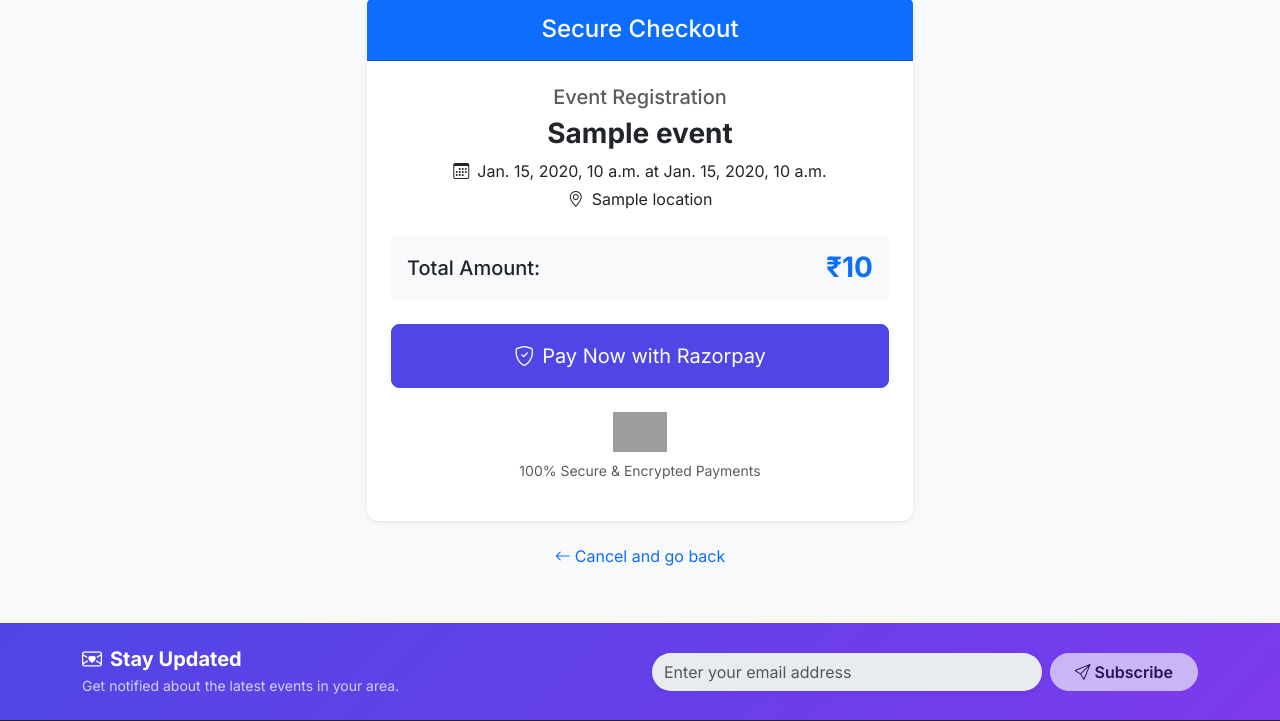
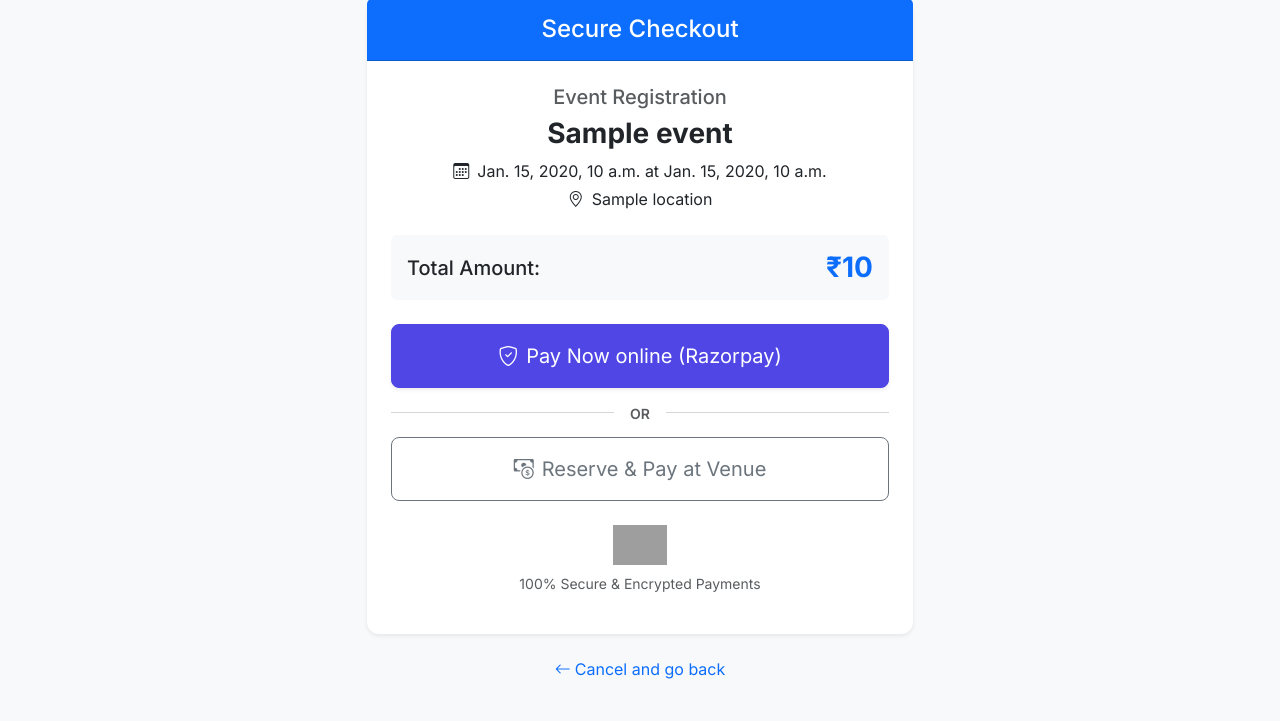
Before and after one commit to veereshawaralli/EVENT-REGISTRATION, a Django app: template templates/registrations/checkout.html in a window 1280 px wide. Shown: the part 107-828 px from the top of the page. Run offline with Django 5.2, Linux system fonts and the light colour scheme; the template is opened without the code that fills it: most values are stand-ins (such as "Sample title", 1, 10 or a date in 2020); some libraries are stand-ins or nearby versions; grey boxes are pictures that could not be loaded.

Commit message:
feat: Add Pay at Venue offline payment option

```diff
--- a/registrations/urls.py
+++ b/registrations/urls.py
@@ -12,6 +12,7 @@ urlpatterns = [
     path("waitlist/leave/<int:event_id>/", views.leave_waitlist, name="leave_waitlist"),
     path("ics/<int:registration_id>/", views.download_ics, name="download_ics"),
     path("checkout/<int:registration_id>/", views.payment_checkout, name="checkout"),
+    path("checkout/<int:registration_id>/offline/", views.process_offline_payment, name="process_offline_payment"),
     path("payment-callback/", views.payment_callback, name="payment_callback"),
     path("verify/<int:registration_id>/", views.verify_ticket, name="verify_ticket"),
     path("attend/<int:registration_id>/", views.mark_attended, name="mark_attended"),
--- a/templates/registrations/checkout.html
+++ b/templates/registrations/checkout.html
@@ -24,11 +24,25 @@
                         <span class="h3 mb-0 fw-bold text-primary">₹{{ event.price }}</span>
                     </div>
 
-                    <div class="d-grid">
-                        <button id="rzp-button1" class="btn btn-primary btn-lg py-3">
-                            <i class="bi bi-shield-check me-2"></i>Pay Now with Razorpay
+                    <div class="d-grid mb-3">
+                        <button id="rzp-button1" class="btn btn-primary btn-lg py-3 shadow-sm">
+                            <i class="bi bi-shield-check me-2"></i>Pay Now online (Razorpay)
                         </button>
                     </div>
+
+                    <div class="position-relative my-4 text-center">
+                        <hr class="text-muted">
+                        <span class="position-absolute top-50 start-50 translate-middle bg-white px-3 text-muted small fw-semibold">OR</span>
+                    </div>
+
+                    <form method="post" action="{% url 'registrations:process_offline_payment' registration.id %}">
+                        {% csrf_token %}
+                        <div class="d-grid">
+                            <button type="submit" class="btn btn-outline-secondary btn-lg py-3">
+                                <i class="bi bi-cash-coin me-2"></i>Reserve & Pay at Venue
+                            </button>
+                        </div>
+                    </form>
 
                     <div class="mt-4 text-center">
                         <img src="https://cdn.razorpay.com/static/assets/badgetest.png" alt="Razorpay Secure" style="max-height: 40px;">
```
Also changed, not shown: registrations/models.py (+10 -0 lines), registrations/views.py (+21 -0 lines), templates/registrations/dashboard.html (+11 -0 lines), registrations/migrations/0004_registration_payment_method.py (added).
